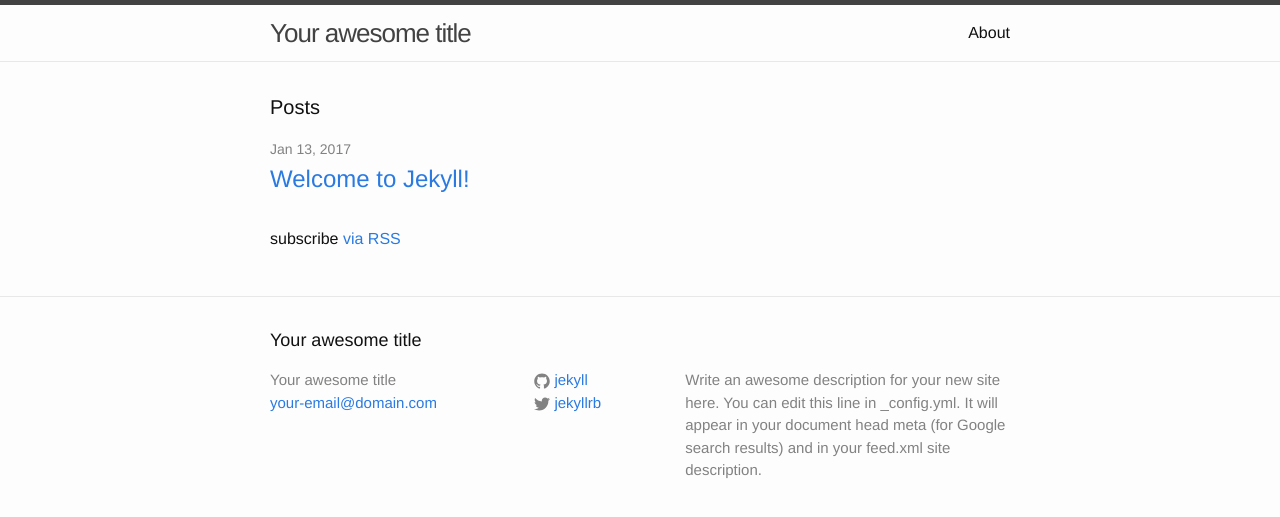
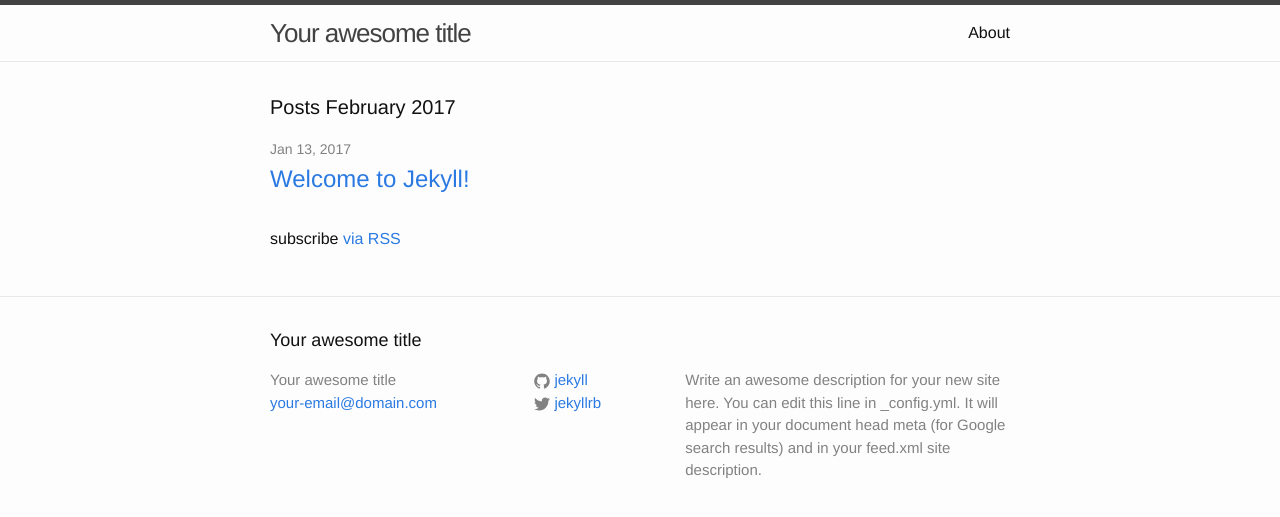
Before and after one commit to blakejay95/testlab, a Jekyll site: the page built from index.html, in a window 1280 px wide. Shown: the top 517 px of the page. Built offline with Jekyll 4.4.1, drawn with Linux system fonts in a browser that asks for light colours.

Commit message:
Posts name change

```diff
--- a/index.html
+++ b/index.html
@@ -4,7 +4,7 @@ layout: default
 
 <div class="home">
 
-  <h1 class="page-heading">Posts</h1>
+  <h1 class="page-heading">Posts February 2017</h1>
 
   <ul class="post-list">
     {% for post in site.posts %}
```
